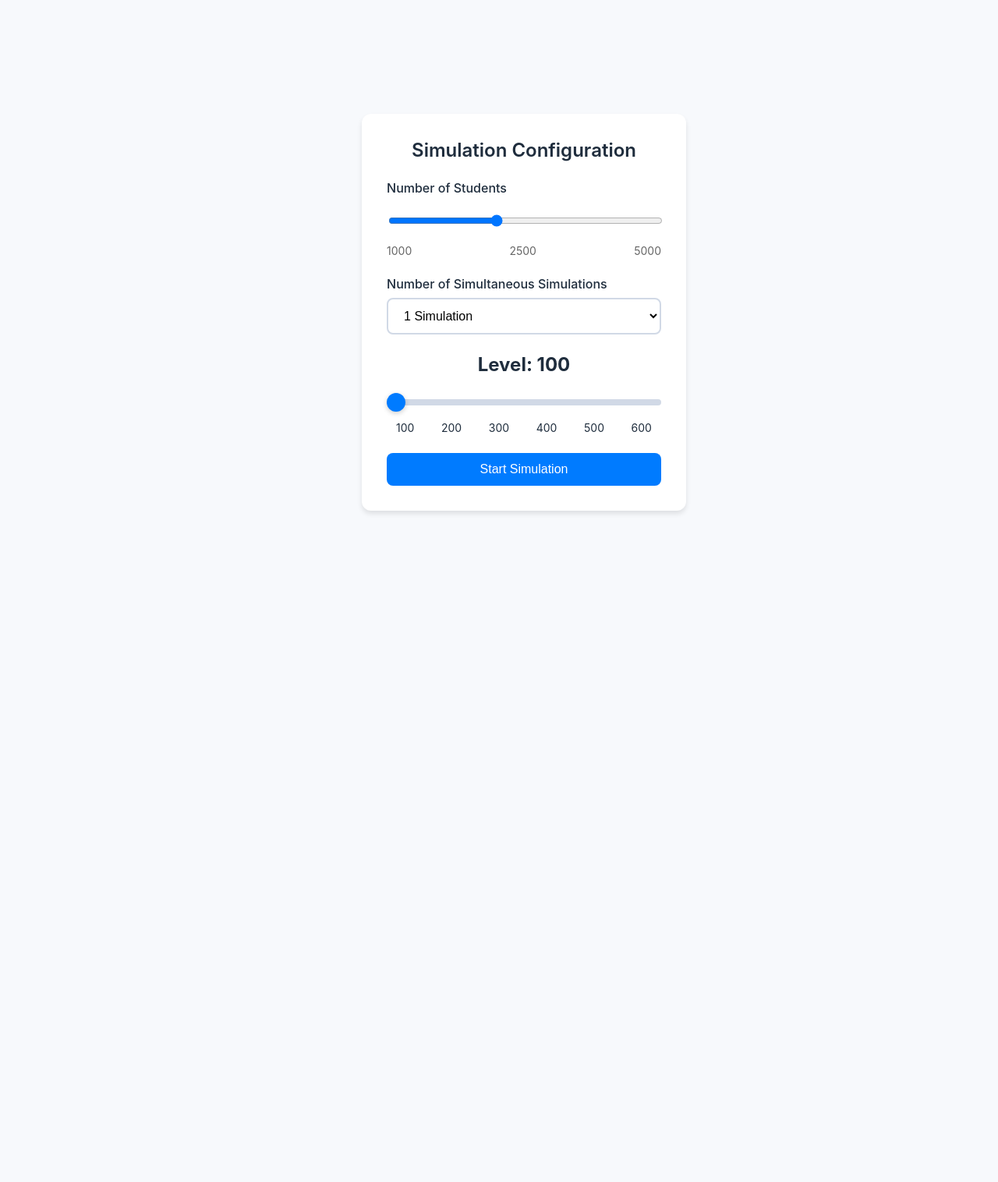
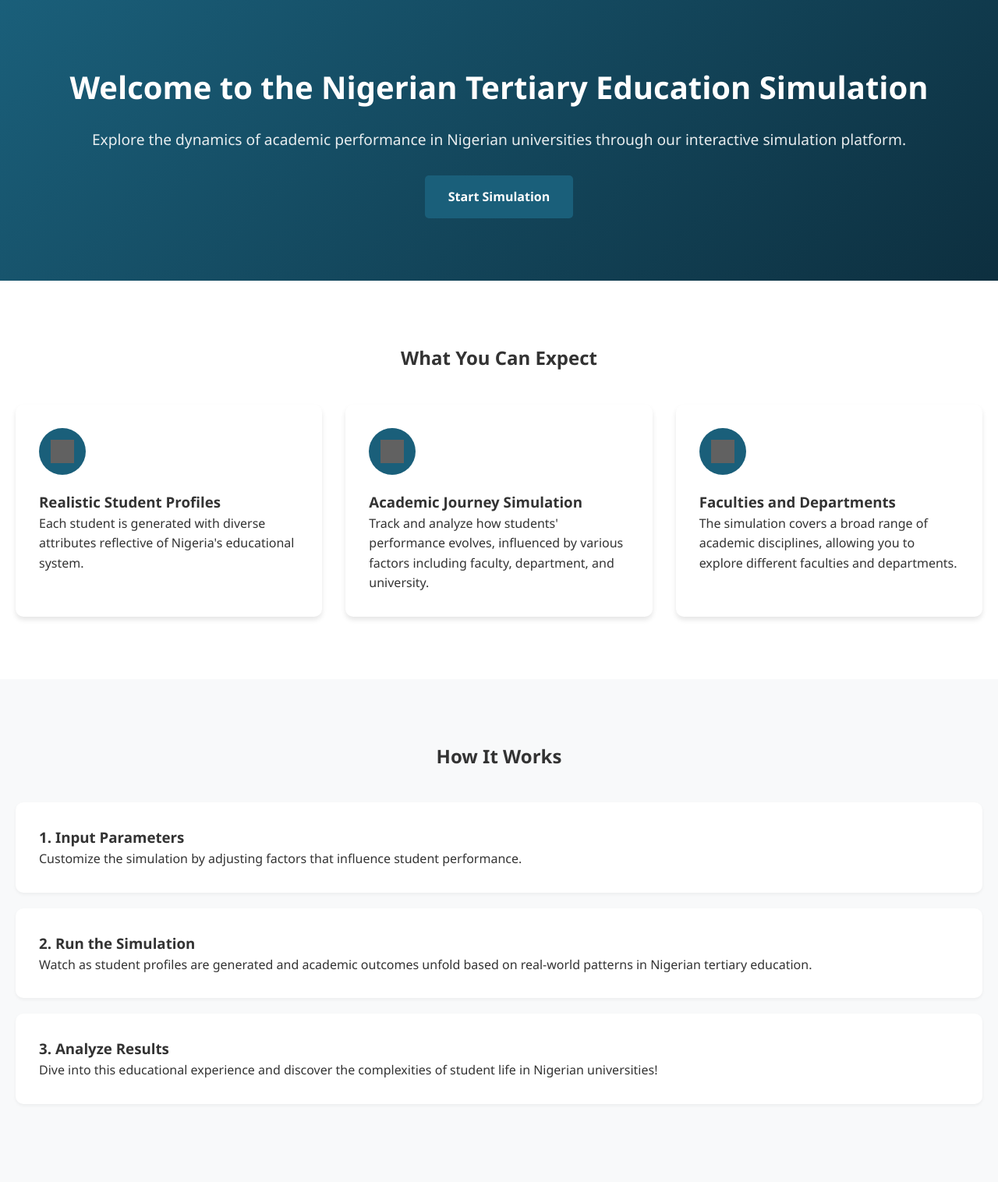
Before and after one commit to the-blackins/simulation, a Flask app: page / in a window 1280 px wide. Shown: the whole page at 78% size. Before the commit the page ends 659 px from the top, so only its background shows below. Run offline with Flask 3, Linux system fonts and the light colour scheme; grey boxes are pictures that could not be loaded.

Commit message:
created the landing page

```diff
--- a/app/__init__.py
+++ b/app/__init__.py
@@ -2,6 +2,7 @@ from flask import Flask
 from .config import get_config
 from database.setup import initialize_db
 from .views.form_view import form_bp
+from .views.seeding_view import seeding_blueprint
 from flask_cors import CORS
 
 cors = CORS()
@@ -22,6 +23,7 @@ def create_app():
     # Register the blueprint
     app.register_blueprint(form_bp)
 
+    app.register_blueprint(seeding_blueprint)
     # Handle errors (404 example)
     @app.errorhandler(404)
     def not_found(error):
--- a/app/models.py
+++ b/app/models.py
@@ -11,6 +11,7 @@ class Simulation(db.Model):
     num_simulations = db.Column(db.Integer, nullable=False)
     final_level = db.Column(db.Integer, nullable=False)
     status = db.Column(db.String(50), default='pending')  # Default status is 'pending'
+    universities = db.Column(db.String(50), default=False)
     created_at = db.Column(db.DateTime, default=datetime.utcnow)  # Automatically set when created
 
     def __init__(self, num_students, num_simulations, final_level, status='pending'):
--- /dev/null
+++ b/app/static/css/main.css
@@ -0,0 +1,121 @@
+* {
+    margin: 0;
+    padding: 0;
+    box-sizing: border-box;
+    font-family: 'Segoe UI', Tahoma, Geneva, Verdana, sans-serif;
+}
+
+body {
+    background-color: #f5f5f5;
+    color: #333;
+    line-height: 1.6;
+}
+
+.container {
+    /* max-width: 1200px; */
+    margin: 0 auto;
+    padding: 0 20px;
+}
+
+.hero {
+    background: linear-gradient(135deg, #1a5f7a 0%, #0d2f3f 100%);
+    color: white;
+    padding: 80px 0;
+    text-align: center;
+}
+
+.hero h1 {
+    font-size: 2.5rem;
+    margin-bottom: 20px;
+}
+
+.hero p {
+    font-size: 1.2rem;
+    margin-bottom: 30px;
+    opacity: 0.9;
+}
+
+.features {
+    padding: 80px 0;
+    background: white;
+}
+
+.features-grid {
+    display: grid;
+    grid-template-columns: repeat(auto-fit, minmax(250px, 1fr));
+    gap: 30px;
+    margin-top: 40px;
+}
+
+.feature-card {
+    background: white;
+    border-radius: 10px;
+    padding: 30px;
+    box-shadow: 0 4px 6px rgba(0, 0, 0, 0.1);
+    transition: transform 0.3s ease;
+    opacity: 0;
+    transform: translateY(20px);
+}
+
+.feature-card:hover {
+    transform: translateY(-5px);
+}
+
+.feature-icon {
+    width: 60px;
+    height: 60px;
+    background: #1a5f7a;
+    border-radius: 50%;
+    display: flex;
+    align-items: center;
+    justify-content: center;
+    margin-bottom: 20px;
+}
+
+.feature-icon img {
+    width: 30px;
+    height: 30px;
+    filter: invert(1);
+}
+
+.how-it-works {
+    padding: 80px 0;
+    background: #f8f9fa;
+}
+
+.steps {
+    margin-top: 40px;
+}
+
+.step {
+    background: white;
+    padding: 30px;
+    border-radius: 10px;
+    margin-bottom: 20px;
+    box-shadow: 0 2px 4px rgba(0, 0, 0, 0.05);
+}
+
+.cta-button {
+    display: inline-block;
+    background: #1a5f7a;
+    color: white;
+    padding: 15px 30px;
+    border-radius: 5px;
+    text-decoration: none;
+    font-weight: bold;
+    transition: background 0.3s ease;
+}
+
+.cta-button:hover {
+    background: #134b61;
+}
+
+@media (max-width: 768px) {
+    .hero h1 {
+        font-size: 2rem;
+    }
+
+    .features-grid {
+        grid-template-columns: 1fr;
+    }
+}
--- /dev/null
+++ b/app/static/js/main.js
@@ -0,0 +1,25 @@
+document.querySelectorAll('a[href^="#"]').forEach(anchor => {
+    anchor.addEventListener('click', function (e) {
+        e.preventDefault();
+        document.querySelector(this.getAttribute('href')).scrollIntoView({
+            behavior: 'smooth'
+        });
+    });
+});
+
+const observerOptions = {
+    threshold: 0.1
+};
+
+const observer = new IntersectionObserver((entries) => {
+    entries.forEach(entry => {
+        if (entry.isIntersecting) {
+            entry.target.style.opacity = '1';
+            entry.target.style.transform = 'translateY(0)';
+        }
+    });
+}, observerOptions);
+
+document.querySelectorAll('.feature-card').forEach(card => {
+    observer.observe(card);
+});
--- a/app/static/js/script.js
+++ b/app/static/js/script.js
@@ -1,17 +1,70 @@
+const universities = [
+    "University of Lagos",
+    "University of Nigeria, Nsukka",
+    "Obafemi Awolowo University",
+    "Ahmadu Bello University",
+    "Covenant University",
+    "Lagos State University"
+];
+
 function updateStudentCount(value) {
     document.getElementById('studentCount').textContent = value;
 }
 
-output = document.getElementById('levelValue')
+function updateUniversitySelections() {
+    const numSimulations = parseInt(document.getElementById('numSimulations').value);
+    const container = document.getElementById('universitySelections');
+    container.innerHTML = ''; // Clear existing checkboxes
 
+    // Create checkbox for each university
+    universities.forEach((university, index) => {
+        const div = document.createElement('div');
+        div.className = 'university-option';
+
+        const checkbox = document.createElement('input');
+        checkbox.type = 'checkbox';
+        checkbox.id = `university${index}`;
+        checkbox.name = 'universities';
+        checkbox.value = university;
+        checkbox.addEventListener('change', () => validateUniversitySelection());
+
+        const label = document.createElement('label');
+        label.htmlFor = `university${index}`;
+        label.textContent = university;
+
+        div.appendChild(checkbox);
+        div.appendChild(label);
+        container.appendChild(div);
+    });
+}
+
+function validateUniversitySelection() {
+    const numSimulations = parseInt(document.getElementById('numSimulations').value);
+    const selectedUniversities = document.querySelectorAll('input[name="universities"]:checked');
+    const errorDiv = document.getElementById('universityError') || document.createElement('div');
+    errorDiv.id = 'universityError';
+    errorDiv.className = 'error-message';
+
+    if (selectedUniversities.length !== numSimulations) {
+        errorDiv.textContent = `Please select exactly ${numSimulations} universit${numSimulations === 1 ? 'y' : 'ies'}`;
+        errorDiv.style.display = 'block';
+        document.getElementById('universitySelections').appendChild(errorDiv);
+        return false;
+    } else {
+        errorDiv.style.display = 'none';
+        return true;
+    }
+}
+
+const output = document.getElementById('levelValue');
 const slider = document.getElementById('levelSlider');
+
 slider.oninput = function() {
-    // Round to nearest 100
     const value = Math.round(this.value / 100) * 100;
     this.value = value;
     output.textContent = value;
 }
-    // Add snap effect and send data to backend
+
 slider.onchange = function() {
     const value = Math.round(this.value / 100) * 100;
     this.value = value;
@@ -21,10 +74,18 @@ slider.onchange = function() {
 document.getElementById('simulationForm').addEventListener('submit', async (e) => {
     e.preventDefault();
 
+    if (!validateUniversitySelection()) {
+        return;
+    }
+
+    const selectedUniversities = Array.from(document.querySelectorAll('input[name="universities"]:checked'))
+        .map(checkbox => checkbox.value);
+
     const formData = {
         numStudents: parseInt(document.getElementById('numStudents').value),
         numSimulations: parseInt(document.getElementById('numSimulations').value),
-        finalLevel: parseInt(document.getElementById('levelValue').textContent)
+        finalLevel: parseInt(document.getElementById('levelValue').textContent),
+        universities: selectedUniversities
     };
 
     try {
@@ -39,10 +100,12 @@ document.getElementById('simulationForm').addEventListener('submit', async (e) =
         const result = await response.json();
         if (result.status === 'success') {
             alert('Simulation configuration submitted successfully!');
-            // Here you can add code to redirect or update the UI
         }
     } catch (error) {
         console.error('Error:', error);
         alert('An error occurred while submitting the form.');
     }
 });
+
+// Initialize university selections when page loads
+document.addEventListener('DOMContentLoaded', updateUniversitySelections);
--- a/app/templates/base.html
+++ b/app/templates/base.html
@@ -4,7 +4,8 @@
     <meta charset="UTF-8">
     <meta name="viewport" content="width=device-width, initial-scale=1.0">
     <title>{% block title %}Simluation Application{% endblock %}</title>
-    <link rel="stylesheet" href="{{ url_for('static', filename='css/style.css') }}">
+    <link rel="stylesheet" href="{{ url_for('static', filename='css/main.css') }}">
+
 </head>
 <body>
     <header>
@@ -14,7 +15,7 @@
         {% block content %}{% endblock %}
     </main>
 
-
+    <script src="{{ url_for('static', filename='js/main.js') }}"></script>
     <script src="{{ url_for('static', filename='js/script.js') }}"></script>
 </body>
 </html>
--- a/app/templates/index.html
+++ b/app/templates/index.html
@@ -1,62 +1,60 @@
 {% extends "base.html" %}
 
-{% block title %}
-<title>Simluation Configuration </title>
-{% endblock %}
-
 {% block content %}
-
-<head>
-</head>
-<body>
+    <div class="hero">
         <div class="container">
-        <div class="form-card">
-            <h1 class="form-title">Simulation Configuration</h1>
-            <form id="simulationForm">
-                <div class="form-group">
-                    <label for="numStudents">Number of Students</label>
-                    <input
-                        type="range"
-                        class="form-control"
-                        id="numStudents"
-                        name="numStudents"
-                        min="1000"
-                        max="5000"
-                        value="2500"
-                        oninput="updateStudentCount(this.value)"
-                    >
-                    <div class="range-info">
-                        <span>1000</span>
-                        <span id="studentCount">2500</span>
-                        <span>5000</span>
+            <h1>Welcome to the Nigerian Tertiary Education Simulation</h1>
+            <p>Explore the dynamics of academic performance in Nigerian universities through our interactive simulation platform.</p>
+            <a href="#simulate" class="cta-button">Start Simulation</a>
         </div>
     </div>
 
-                <div class="form-group">
-                    <label for="numSimulations">Number of Simultaneous Simulations</label>
-                    <select class="form-control" id="numSimulations" name="numSimulations">
-                        <option value="1">1 Simulation</option>
-                        <option value="2">2 Simulations</option>
-                        <option value="3">3 Simulations</option>
-                    </select>
+    <section class="features">
+        <div class="container">
+            <h2 style="text-align: center; margin-bottom: 40px;">What You Can Expect</h2>
+            <div class="features-grid">
+                <div class="feature-card">
+                    <div class="feature-icon">
+                        <img src="/api/placeholder/30/30" alt="Student Profiles">
                     </div>
-
-
-                <div class="form-group">
-                    <div class="value-display">Level: <span id="levelValue">100</span></div>
-                        <input type="range" min="100" max="600" step="100" value="100" class="slider" id="levelSlider">
-                            <div class="tick-marks">
-                                <span>100</span>
-                                <span>200</span>
-                                <span>300</span>
-                                <span>400</span>
-                                <span>500</span>
-                                <span>600</span>
+                    <h3>Realistic Student Profiles</h3>
+                    <p>Each student is generated with diverse attributes reflective of Nigeria's educational system.</p>
+                </div>
+                <div class="feature-card">
+                    <div class="feature-icon">
+                        <img src="/api/placeholder/30/30" alt="Academic Journey">
+                    </div>
+                    <h3>Academic Journey Simulation</h3>
+                    <p>Track and analyze how students' performance evolves, influenced by various factors including faculty, department, and university.</p>
+                </div>
+                <div class="feature-card">
+                    <div class="feature-icon">
+                        <img src="/api/placeholder/30/30" alt="Faculties">
+                    </div>
+                    <h3>Faculties and Departments</h3>
+                    <p>The simulation covers a broad range of academic disciplines, allowing you to explore different faculties and departments.</p>
                 </div>
             </div>
+        </div>
+    </section>
 
-                <button type="submit" class="btn-primary">Start Simulation</button>
-            </form>
+    <section class="how-it-works">
+        <div class="container">
+            <h2 style="text-align: center; margin-bottom: 40px;">How It Works</h2>
+            <div class="steps">
+                <div class="step">
+                    <h3>1. Input Parameters</h3>
+                    <p>Customize the simulation by adjusting factors that influence student performance.</p>
+                </div>
+                <div class="step">
+                    <h3>2. Run the Simulation</h3>
+                    <p>Watch as student profiles are generated and academic outcomes unfold based on real-world patterns in Nigerian tertiary education.</p>
+                </div>
+                <div class="step">
+                    <h3>3. Analyze Results</h3>
+                    <p>Dive into this educational experience and discover the complexities of student life in Nigerian universities!</p>
                 </div>
             </div>
+        </div>
+    </section>
 {% endblock %}
--- a/app/views/form_view.py
+++ b/app/views/form_view.py
@@ -1,4 +1,4 @@
-from flask import Flask, render_template, request, jsonify, Blueprint, current_app
+from flask import Flask, render_template, request, jsonify, Blueprint
 from app.models import Simulation
 from datetime import datetime
 from database.setup import db
@@ -28,7 +28,7 @@ def submit_simulation():
                 'message': 'No data provided'
             }), 400
 
-        required_fields = ['numStudents', 'numSimulations', 'finalLevel']
+        required_fields = ['numStudents', 'numSimulations', 'finalLevel', 'universities']
         for field in required_fields:
             if field not in data:
                 return jsonify({
@@ -38,12 +38,13 @@ def submit_simulation():
 
         # Print the values before creating the object
         print(f"Creating simulation with: students={data['numStudents']}, "
-              f"simulations={data['numSimulations']}, level={data['finalLevel']}")
+              f"simulations={data['numSimulations']}, level={data['finalLevel']},  universities={data['universities']}")
 
         new_simulation = Simulation(
             num_students=int(data['numStudents']),  # Ensure integers
             num_simulations=int(data['numSimulations']),
             final_level=int(data['finalLevel']),
+            universities = list(data['universities']),
             status='pending'  # Remove created_at as it's handled by default
         )
 
@@ -60,6 +61,7 @@ def submit_simulation():
                     'num_students': new_simulation.num_students,
                     'num_simulations': new_simulation.num_simulations,
                     'final_level': new_simulation.final_level,
+                    'universities': new_simulation.universities,
                     'status': new_simulation.status,
                     'created_at': new_simulation.created_at.isoformat()
                 }
```
Also changed, not shown: app/static/css/style.css (+37 -0 lines), app/templates/form.html (added, +60 -0 lines), app/views/seeding_view.py (added, +23 -0 lines), database/seeds.py (+59 -47 lines), instance/database.db. Lines whose indentation alone changed are shown as unchanged.
